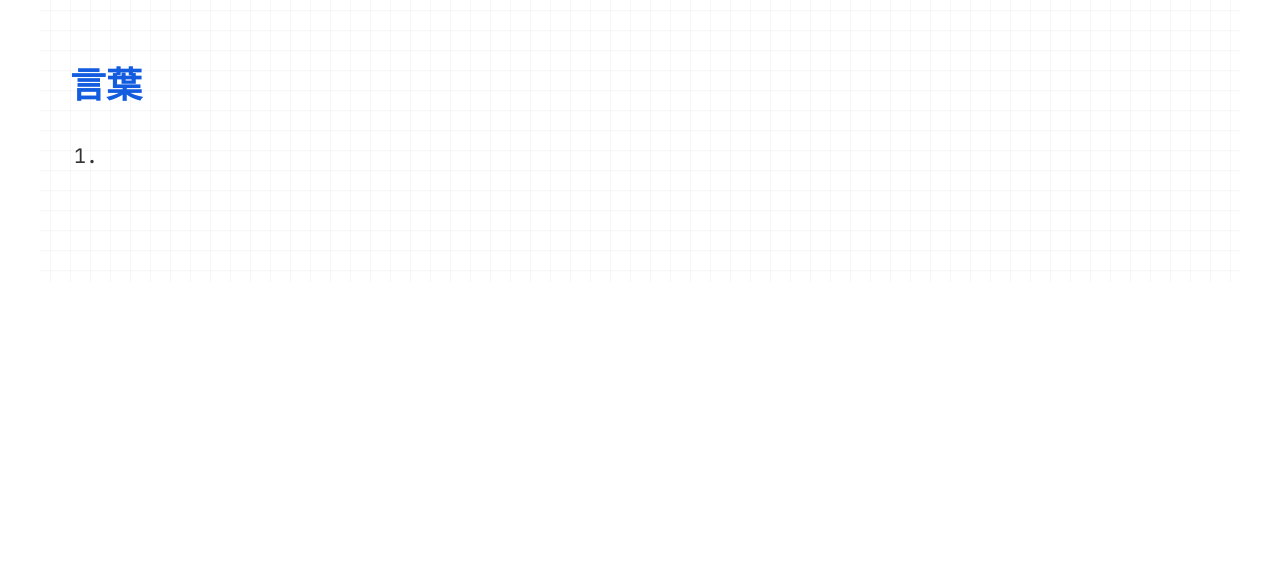
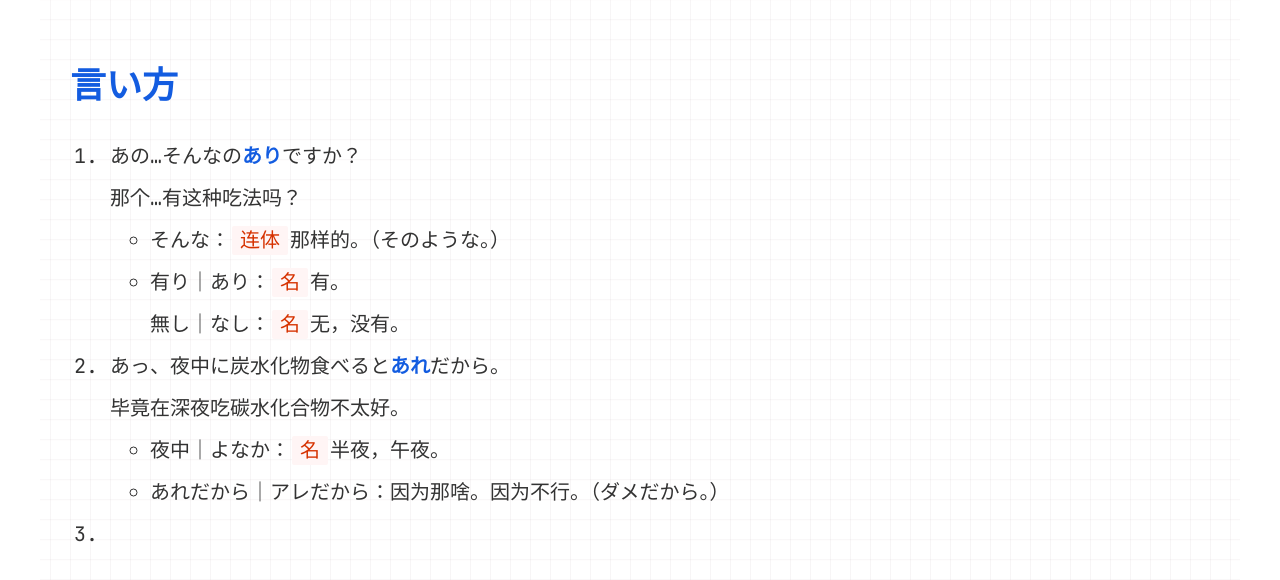
Before and after one commit to chengyishu/i18n.chengyishu.net, a plain HTML site: page 日本語/言い方.html in a window 1280 px wide. Shown: the top 580 px of the page. Drawn offline with Linux system fonts and the light colour scheme.

Commit message:
提交内容

```diff
--- a/日本語/言い方.html
+++ b/日本語/言い方.html
@@ -1471,6 +1471,6 @@ figure {
 </style><title>言い方</title>
 </head>
 <body class='typora-export'><div class='typora-export-content'>
-<div id='write'  class=''><h2 id='言葉'><span>言葉</span></h2><ol start='' ><li><p>&nbsp;</p></li></ol></div></div>
+<div id='write'  class=''><h2 id='言い方'><span>言い方</span></h2><ol start='' ><li><p><span>あの…そんなの</span><strong><span>あり</span></strong><span>ですか？</span></p><p><span>那个…有这种吃法吗？</span></p><ul><li><p><span>そんな：</span><code>连体</code><span>那样的。（そのような。）</span></p></li><li><p><span>有り｜あり：</span><code>名</code><span>有。</span></p><p><span>無し｜なし：</span><code>名</code><span>无，没有。</span></p></li></ul></li><li><p><span>あっ、夜中に炭水化物食べると</span><strong><span>あれ</span></strong><span>だから。</span></p><p><span>毕竟在深夜吃碳水化合物不太好。</span></p><ul><li><p><span>夜中｜よなか：</span><code>名</code><span>半夜，午夜。</span></p></li><li><p><span>あれだから｜アレだから：因为那啥。因为不行。（ダメだから。）</span></p></li></ul></li><li><p>&nbsp;</p></li></ol></div></div>
 </body>
 </html>
```
Also changed, not shown: 1 other file.
